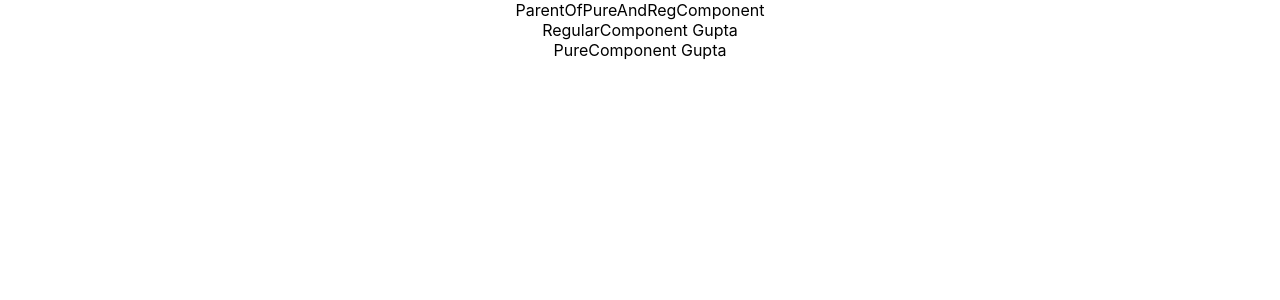
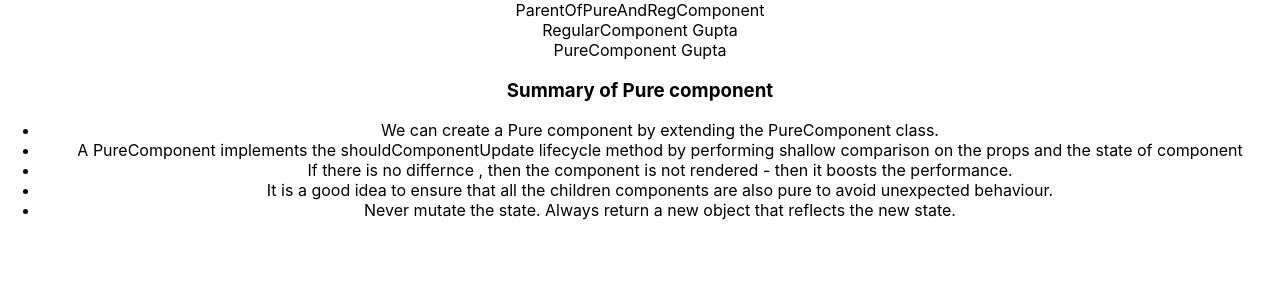
Before and after one commit to mvssgupta/UnderstandingReact, a React (Create React App) app: page / in a window 1280 px wide. Shown: the top 300 px of the page. Built offline with nearby package versions, Linux system fonts and the light colour scheme.

Commit message:
Learnt about pure components in react

```diff
--- a/src/components/PureComp.js
+++ b/src/components/PureComp.js
@@ -4,7 +4,24 @@ export class PureComp extends PureComponent {
   render() {
     console.log("Render method of Pure component")
     return (
-      <div>PureComponent {this.props.name}</div>
+      <>
+      PureComponent {this.props.name}
+      <h3>Summary of Pure component</h3>
+      <ul>
+       <li>We can create a Pure component by extending the PureComponent class.</li>
+
+       <li>A PureComponent implements the shouldComponentUpdate lifecycle method
+        by performing shallow comparison on the props and the state of component</li>
+
+       <li>If there is no differnce , then the component is not rendered - then it boosts the performance.</li>
+
+       <li>It is a good idea to ensure that all the children components are also
+        pure to avoid unexpected behaviour.</li>
+
+       <li>Never mutate the state. Always return a new object that reflects the new state.</li>
+
+      </ul>
+      </>
     )
   }
 }
```
